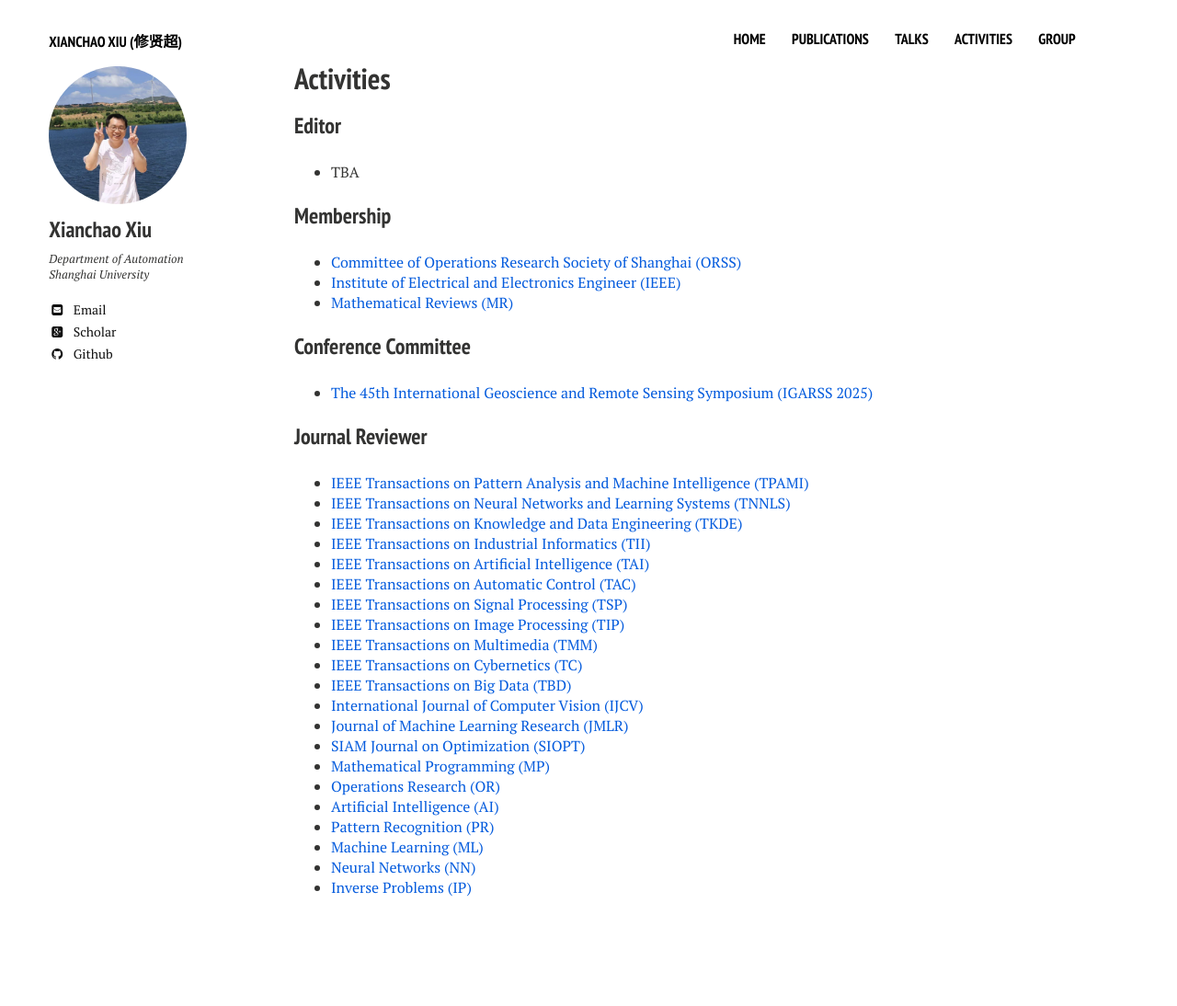
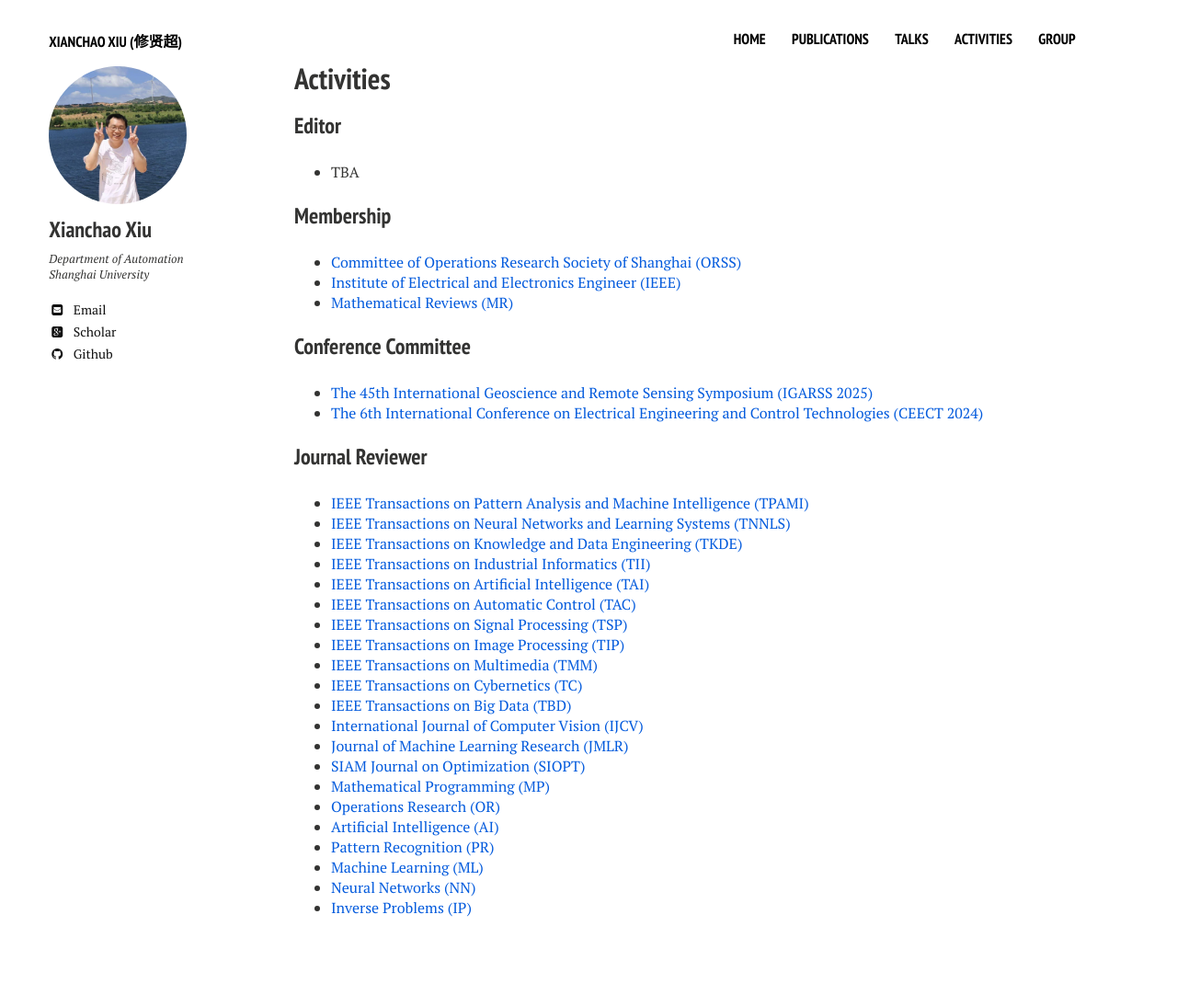
Before and after one commit to xianchaoxiu/xianchaoxiu.github.io, a Jekyll site: the page built from activities/index.md, in a window 1280 px wide. Shown: the whole page at 92% size. Built offline with Jekyll 4.4.1, drawn with Linux system fonts in a browser that asks for light colours; nearby versions of some CDN libraries; before the commit the page ends 1072 px from its top, so only the background shows below that.

Commit message:
Update index.md

```diff
--- a/activities/index.md
+++ b/activities/index.md
@@ -20,6 +20,7 @@ share: false
 
 ### Conference Committee
 * <a href="https://2025.ieeeigarss.org/" class="textlink" target="_blank">The 45th International Geoscience and Remote Sensing Symposium (IGARSS 2025) </a>
+* <a href="https://www.ceect.org/" class="textlink" target="_blank">The 6th International Conference on Electrical Engineering and Control Technologies (CEECT 2024) </a>
 
 
 
```
